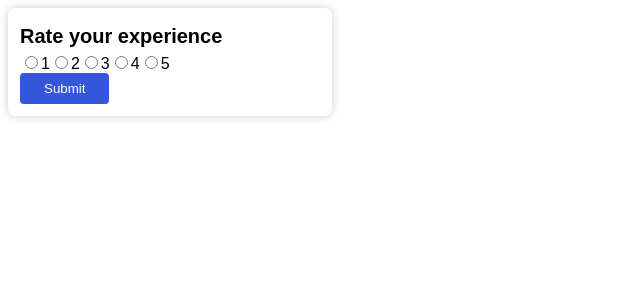
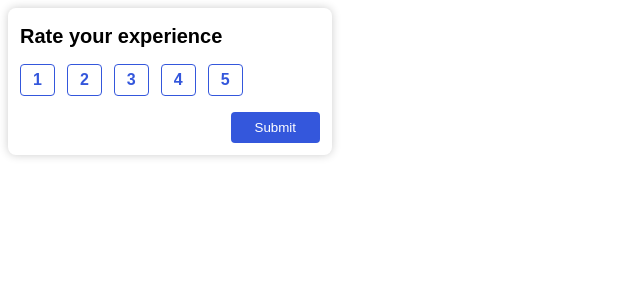
Before and after one commit to riya09/react-widget, a React (Create React App) app: page / in a window 1280 px wide. Shown: the top 300 px of the page, without its empty margins (0-640 px from the left). Built offline with nearby package versions, Linux system fonts and the light colour scheme.

Commit message:
style: add style for rating

```diff
--- a/src/components/widget.scss
+++ b/src/components/widget.scss
@@ -12,7 +12,34 @@
     .feedbackWidget__title {
       margin: 5px 0;
       font-size: 20px;
+      margin-bottom: 16px;
     }
+    .feedbackWidget__rating {
+      margin-bottom: 16px;
+      label {
+        cursor: pointer;
+        &:not(:last-of-type) {
+          margin-right: 12px;
+        }
+        input {
+          display: none;
+          &:checked + span {
+            background-color: var(--base);
+            color: #fff;
+          }
+        }
+        span {
+          color: var(--base);
+          font-weight: 600;
+          border: 1px solid var(--base);
+          padding: 6px 12px;
+          border-radius: 4px;
+          display: inline-block;
+        }
+      }
+    }
+    .feedbackWidget__btn--container {
+      text-align: right;
       .feedbackWidget__btn--submit {
         border: 0;
         background-color: var(--base);
@@ -24,3 +51,4 @@
       }
     }
   }
+}
```
Lines whose indentation alone changed are shown as unchanged.
